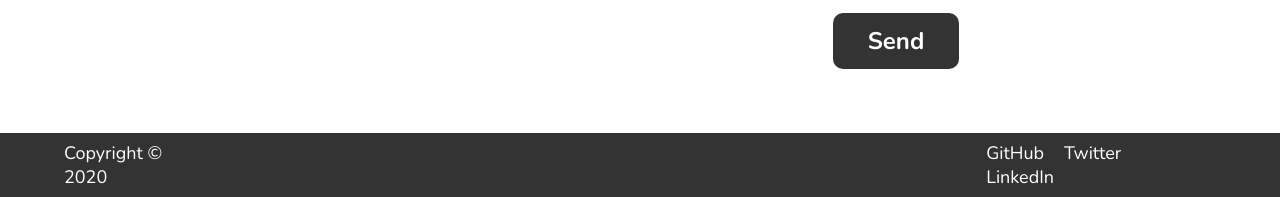
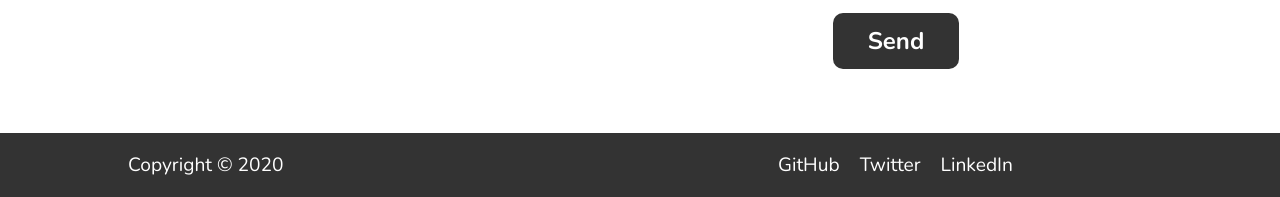
Before and after one commit to onshimiye/portfolio, a plain HTML site: page index.html in a window 1280 px wide. Shown: the part 3769-3966 px from the top of the page. Drawn offline with nearby package versions, Linux system fonts and the light colour scheme.

Commit message:
bugfix: Make footer responsive

```diff
--- a/styles/main.css
+++ b/styles/main.css
@@ -354,17 +354,14 @@ body footer {
     font-family: Nunito;
     font-style: normal;
     font-weight: normal;
-    font-size: 18px;
+    font-size: 1.2em;
     color: #ffffff;
     height: 5vw;
 }
 
 body footer div {
-    padding: 0 5vw;
-}
-
-body footer .social {
-    margin-left: 50vw;
+    width: 100%;
+    padding: 0 10%;
 }
 
 body footer ul {
```
